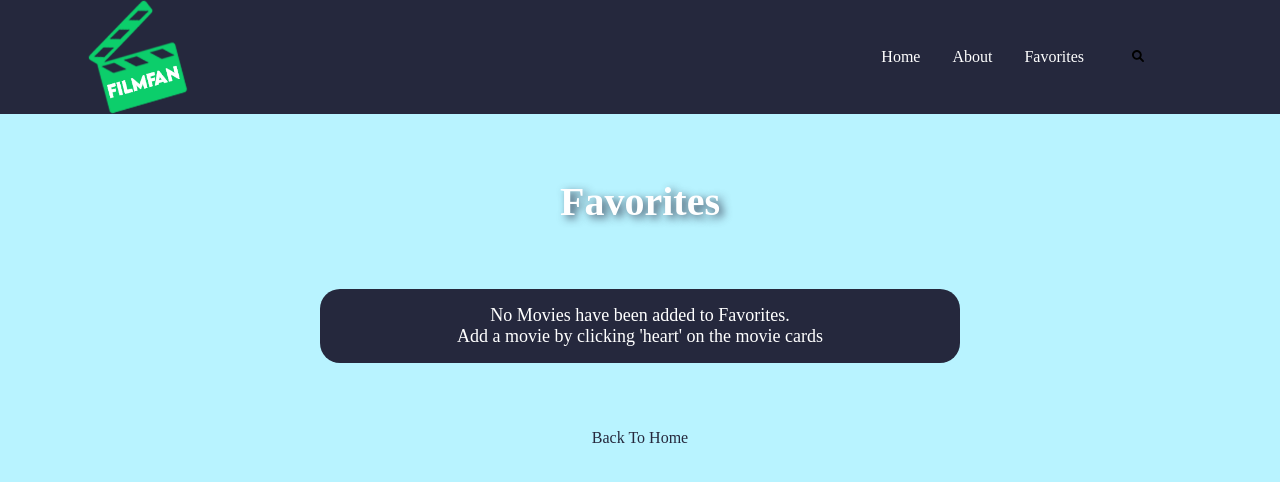
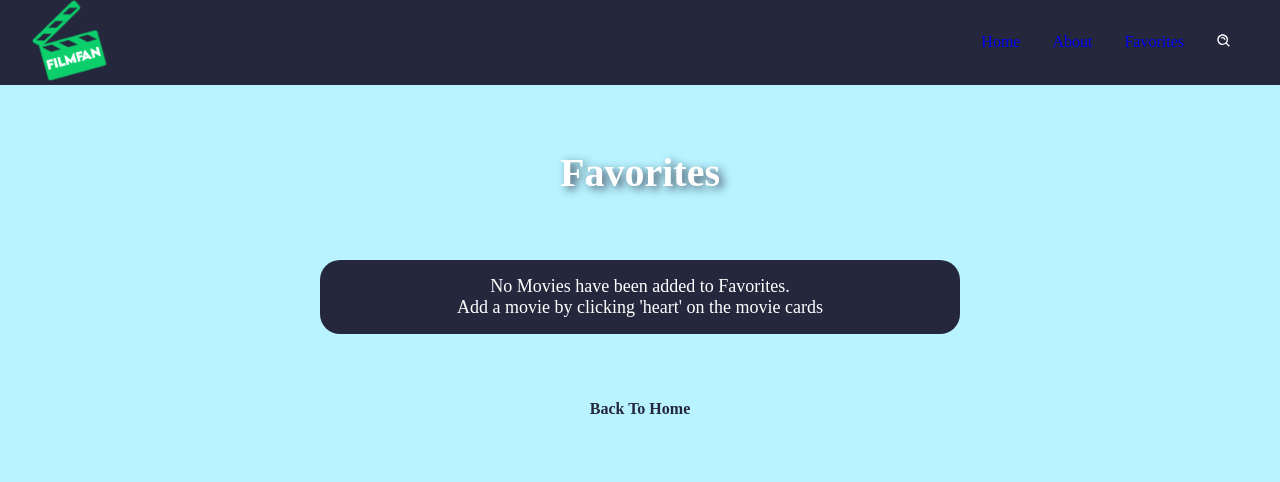
Before and after one commit to 1Sami1/filmfan-moviedb, a React (Create React App) app: page /favs in a window 1280 px wide. Shown: the top 482 px of the page. Built offline with nearby package versions, Linux system fonts and the light colour scheme.

Commit message:
Remade respnosive header, adding burger menu next

```diff
--- a/package.json
+++ b/package.json
@@ -12,6 +12,7 @@
     "hamburger-react": "^2.5.0",
     "react": "^18.1.0",
     "react-dom": "^18.1.0",
+    "react-icons": "^4.3.1",
     "react-router-dom": "^6.3.0",
     "react-scripts": "5.0.1",
     "sass": "^1.51.0",
--- /dev/null
+++ b/src/components/Burger.js
@@ -0,0 +1,13 @@
+import React from 'react'
+
+function Burger() {
+  return (
+    <div className='hamburger-menu'>
+        <div className='burger burger1'></div>
+        <div className='burger burger2'></div>
+        <div className='burger burger3'></div>
+    </div>
+  )
+}
+
+export default Burger
--- a/src/components/Header.js
+++ b/src/components/Header.js
@@ -7,7 +7,7 @@ import logo from '../images/Logo.png';
 function Header() {
     return(
         <header className='site-header'>
-            <img src={logo} alt="" />
+            <Link to="/"><img className='site-logo' src={logo} alt="Green FilmFanDB Logo" /></Link>
             <Nav />
         </header>
     );
--- a/src/components/Nav.js
+++ b/src/components/Nav.js
@@ -1,6 +1,7 @@
 import { NavLink } from 'react-router-dom';
-import  search  from '../images/magnifying-glass-solid.svg';
+import {BiSearchAlt} from 'react-icons/bi'
 import { Twirl as Hamburger } from 'hamburger-react'
+import Burger from './Burger'
 
 function Nav() {
     return(
@@ -9,8 +10,11 @@ function Nav() {
                 <li><NavLink tabIndex={1} to="/">Home</NavLink></li>
                 <li><NavLink tabIndex={2} to="/about">About</NavLink></li>
                 <li><NavLink tabIndex={3} to="/favs">Favorites</NavLink></li>
-                <li><img src={search} alt=""/></li>
+                <li><BiSearchAlt /></li>
             </ul>
+            <div className='burger-menu'>
+                <Burger />
+            </div>
         </nav>
     )
 }
--- a/src/styles/_faves.scss
+++ b/src/styles/_faves.scss
@@ -26,6 +26,7 @@
             text-align: center;
             margin: 0 auto;
             margin-top: 3rem;
+            font-weight: 700;
         }
     }
 
--- a/src/styles/_header.scss
+++ b/src/styles/_header.scss
@@ -1,21 +1,11 @@
 header{
     background-color: #25283D;
+    width: 100%;
     display: flex;
     justify-content: space-between;
-    color: white;
-    .site-nav{
-        margin-top: auto;
-        padding: 1rem;
-    }
-    img{
-        width: 100px;
-        margin-left: 5.5rem;
+    align-items: center;
+    .site-logo{
+        width: 75px;
+        margin-left: 2rem;
     }
 }
-
-
-@media (max-width:600px) {
-    .site-nav{
-        visibility: hidden;
-    }
-}
--- a/src/styles/_nav.scss
+++ b/src/styles/_nav.scss
@@ -1,26 +1,14 @@
 .site-nav{
+    margin-right: 2rem;
+    .nav-ul{
         display: flex;
-    align-items: center;
-    justify-content: flex-end;
-    margin-right: 5.5rem;
-    .nav-ul{
+        padding: 0;
+        li{
             list-style: none;
-        display: flex;
-        margin: 1rem;
-        justify-content: space-between;
-    }
-    li{
+            color: white;
             padding: 1rem;
-        img{
-            width: 12px;
-            margin-left: 1rem;
-            padding: 0;
-        }
             a{
-            color: white;
                 text-decoration: none;
-            display: block;
-            text-align: center;
                 &:visited{
                     color: white;
                 }
@@ -30,10 +18,15 @@
             }
 
         }
+
+    }
 }
 
-@media (max-width: 510px) {
-    .nav-ul{
-        visibility: hidden;
+.burger-menu{
+    display: none;
+    z-index: 100;
 }
+
+@media (max-width: 720px) {
+
 }
```
Also changed, not shown: 1 other file (tests, documents, lock files or other folders). Lines whose indentation alone changed are shown as unchanged.
